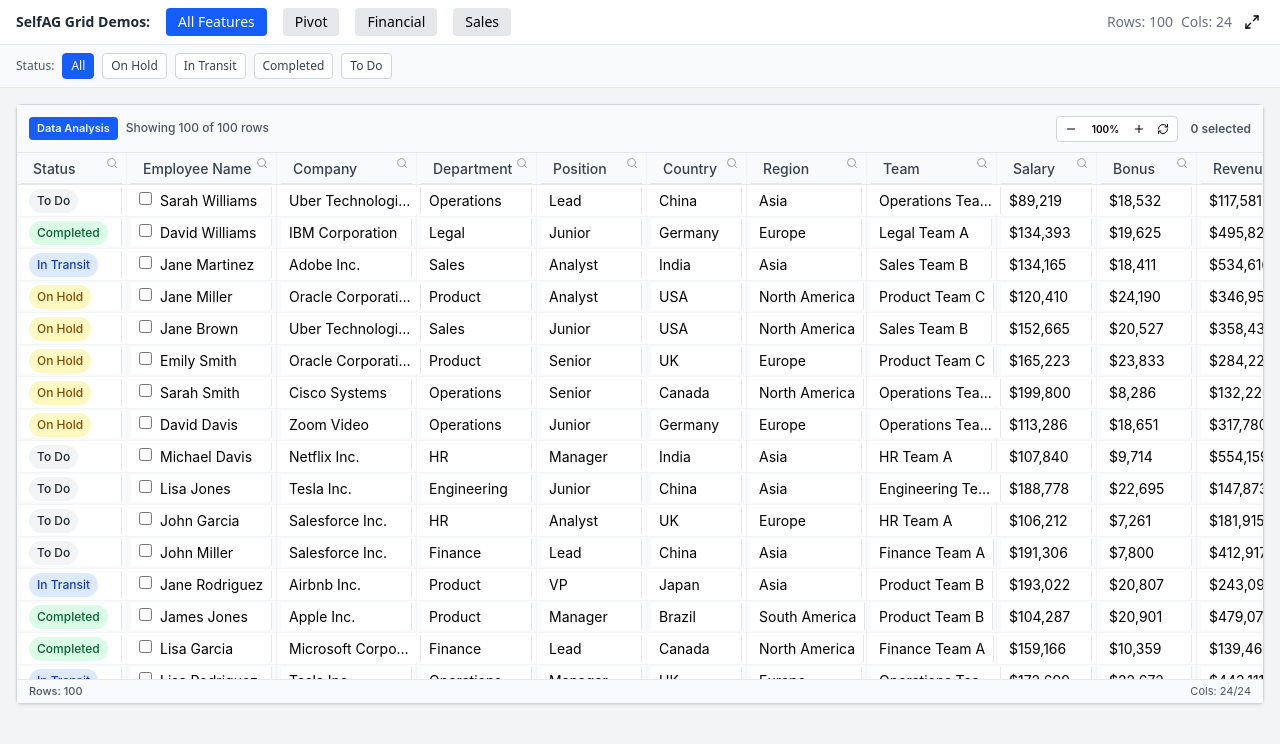
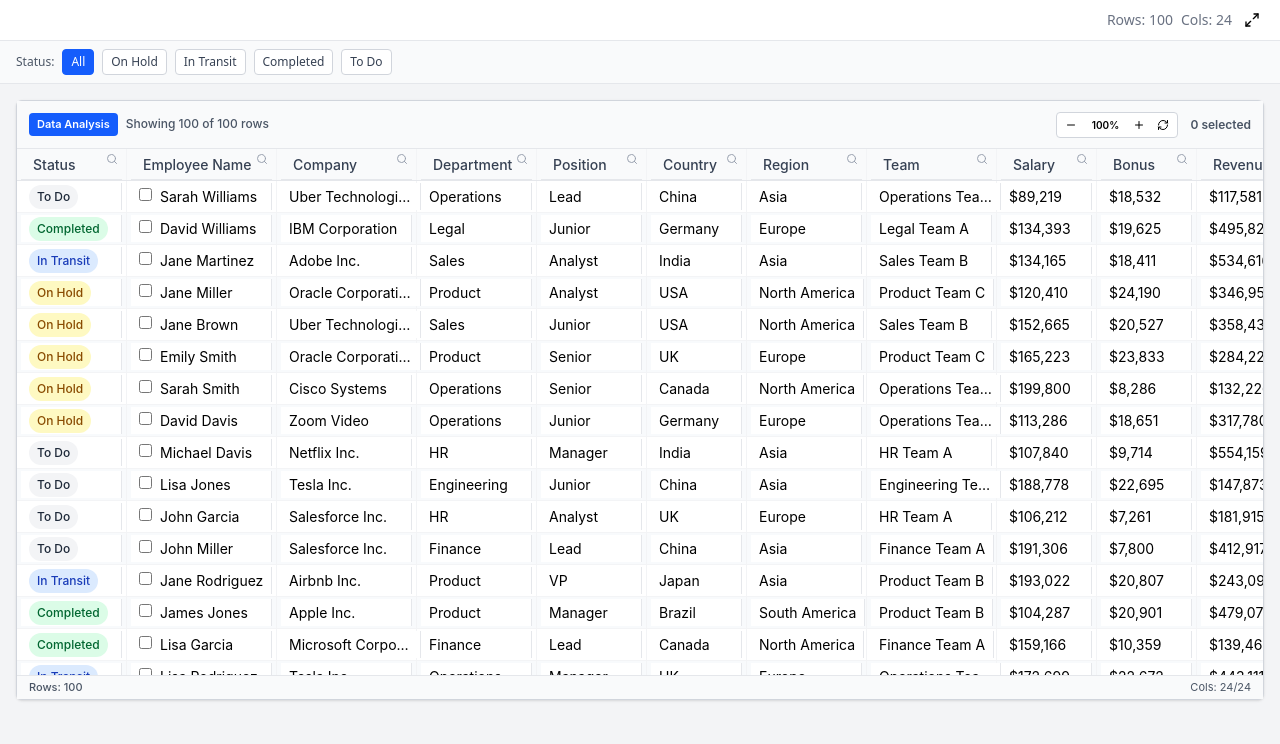
Before and after one commit to ESR-style/StyleGrid, a React (Vite) app: page / in a window 1280 px wide. Shown: the top 744 px of the page. Built offline with nearby package versions, Linux system fonts and the light colour scheme.

Commit message:
removed unwanted stuff

```diff
--- a/src/DemoApp.tsx
+++ b/src/DemoApp.tsx
@@ -6,10 +6,10 @@
 
 const DemoApp = () => {
   const [rowData] = useState(() => generateMockData(100)); // Reduced from 1000 to 100
-  const [currentDemo, setCurrentDemo] = useState<'default' | 'pivot' | 'financial' | 'sales'>('default');
+  const [statusFilter, setStatusFilter] = useState<string>('All');
 
-  const createDemoOptions = (demoType: string): GridOptions => {
-    const baseOptions: GridOptions = {
+  const createGridOptions = (): GridOptions => {
+    const options: GridOptions = {
       columnDefs: mockColumnDefs as any,
       rowData,
       defaultColDef: {
@@ -32,38 +32,14 @@
       sideBar: true,
       statusBar: true,
       onGridReady: (params) => {
-        console.log(`${demoType} demo grid ready!`, params);
-
-        // Apply demo-specific configurations
-        switch (demoType) {
-          case 'pivot':
-            // Auto-configure pivot mode
-            params.api.setSortModel([{ colId: 'department', sort: 'asc' }]);
-            break;
-          case 'financial':
-            // Focus on financial columns
-            params.api.setSortModel([{ colId: 'revenue', sort: 'desc' }]);
-            break;
-          case 'sales':
-            // Sales performance view
-            params.api.setSortModel([{ colId: 'projects', sort: 'desc' }]);
-            break;
-        }
+        console.log('Grid ready!', params);
       },
     };
 
-    return baseOptions;
+    return options;
   };
 
-  const demos = [
-    { id: 'default', name: 'All Features' },
-    { id: 'pivot', name: 'Pivot' },
-    { id: 'financial', name: 'Financial' },
-    { id: 'sales', name: 'Sales' },
-  ];
-
   const [fullscreen, setFullscreen] = useState(false);
-  const [statusFilter, setStatusFilter] = useState<string>('All');
   const containerRef = useRef<HTMLDivElement>(null);
 
   const toggleFullscreen = () => {
@@ -71,17 +47,9 @@
   };
 
   return (
-  <div className={`flex flex-col ${fullscreen ? 'fixed inset-0 bg-gray-900 overflow-hidden' : 'min-h-screen bg-gray-100'}`}>
-      <div className="flex items-center px-4 py-2 bg-white border-b border-gray-200 space-x-4 text-sm">
-        <div className="font-semibold text-gray-800">SelfAG Grid Demos:</div>
-        {demos.map(d => (
-          <button
-            key={d.id}
-            onClick={() => setCurrentDemo(d.id as any)}
-            className={`px-3 py-1 rounded ${currentDemo === d.id ? 'bg-blue-600 text-white' : 'bg-gray-200 hover:bg-gray-300'}`}
-          >{d.name}</button>
-        ))}
-        <div className="ml-auto flex items-center space-x-2">
+    <div className={`flex flex-col ${fullscreen ? 'fixed inset-0 bg-gray-900 overflow-hidden' : 'min-h-screen bg-gray-100'}`}>
+      <div className="flex items-center justify-end px-4 py-2 bg-white border-b border-gray-200 space-x-4 text-sm">
+        <div className="flex items-center space-x-2">
           <span className="text-gray-500">Rows: {rowData.length}</span>
           <span className="text-gray-500">Cols: {mockColumnDefs.length}</span>
           <button
@@ -113,9 +81,9 @@
         >
           <div className="flex-1 min-h-0">
             <DataGrid
-              key={currentDemo + ':' + statusFilter}
+              key={statusFilter}
               options={{
-                ...createDemoOptions(currentDemo),
+                ...createGridOptions(),
                 rowData: rowData.filter(r => statusFilter==='All' ? true : r.status === statusFilter)
               }}
               className="h-full"
```
